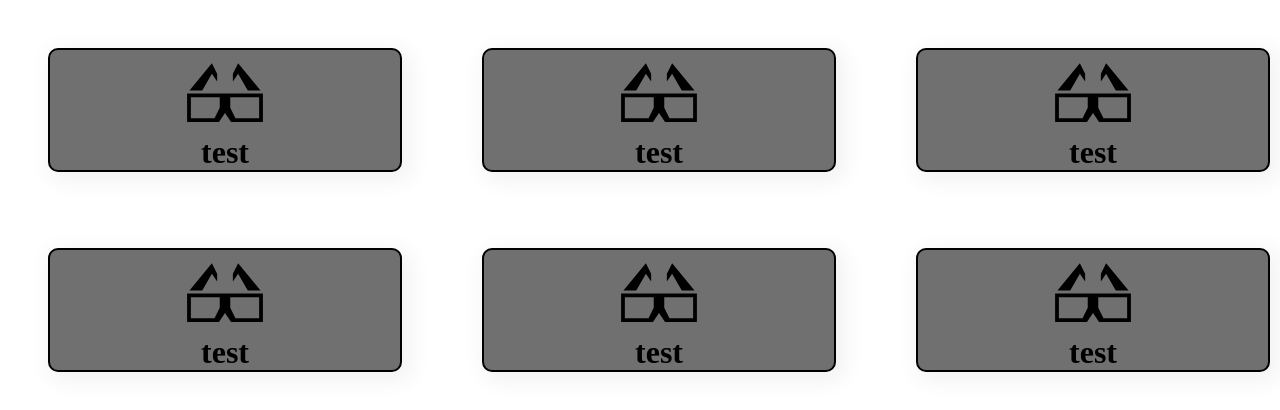
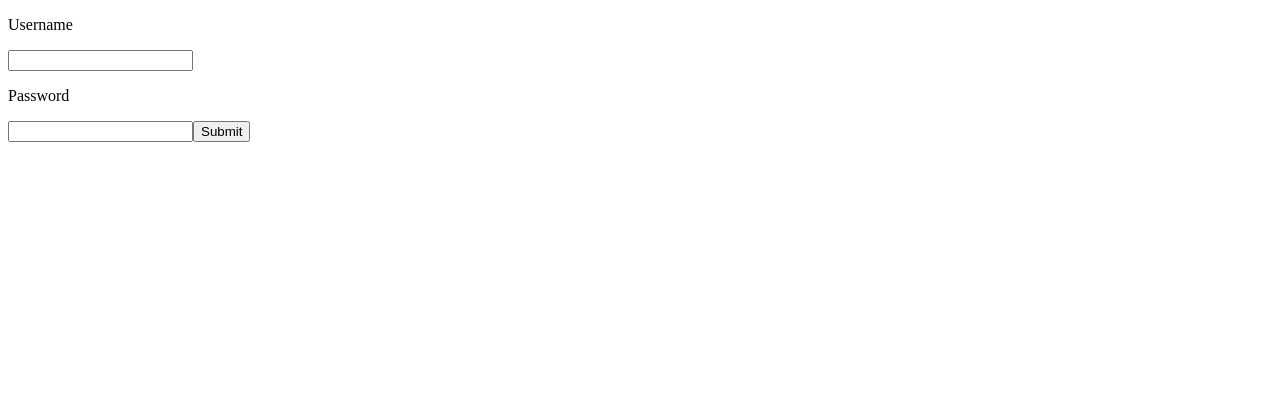
Before and after one commit to LucaLeukert/Emergency-Service, a React (Vite) app: page / in a window 1280 px wide. Shown: the top 410 px of the page. Built offline with nearby package versions, Linux system fonts and the light colour scheme.

Commit message:
added basic login component

```diff
--- a/package.json
+++ b/package.json
@@ -10,7 +10,8 @@
   "dependencies": {
     "react": "^17.0.2",
     "react-dom": "^17.0.2",
-    "react-icons": "^4.3.1"
+    "react-icons": "^4.3.1",
+    "react-router-dom": "^6.2.1"
   },
   "devDependencies": {
     "@types/react": "^17.0.33",
--- a/src/App.tsx
+++ b/src/App.tsx
@@ -1,10 +1,14 @@
 import './styles/App.css'
 import HomeScreen from './components/HomeScreen/HomeScreen'
+import Login from './components/Login/Login'
+import { useState } from 'react'
 
 function App() {
+    const [token, setToken] = useState('')
+
     return (
         <div className='App'>
-            <HomeScreen />
+            {token ? <HomeScreen /> : <Login setToken={setToken} />}
         </div>
     )
 }
--- /dev/null
+++ b/src/components/Login/Login.tsx
@@ -0,0 +1,57 @@
+import React, { FormEvent, useState } from 'react'
+
+async function loginUser({
+    username,
+    password,
+}: {
+    username: string
+    password: string
+}) {
+    return fetch('http://localhost:8080/login', {
+        method: 'POST',
+        headers: {
+            'Content-Type': 'application/json',
+        },
+        body: JSON.stringify(username + ':' + password),
+    }).then((data) => data.json())
+}
+
+export default function Login({
+    setToken,
+}: {
+    setToken: (token: string) => void
+}) {
+    const [username, setUserName] = useState('')
+    const [password, setPassword] = useState('')
+
+    const handleSubmit = async (event: FormEvent) => {
+        event.preventDefault()
+        const token = await loginUser({
+            username,
+            password,
+        })
+        setToken(token)
+    }
+
+    return (
+        <div className='Login'>
+            <form className='login-form' onSubmit={handleSubmit}>
+                <label className='username-lable'>
+                    <p>Username</p>
+                    <input
+                        type='text'
+                        onChange={(e) => setUserName(e.target.value)}
+                    />
+                </label>
+                <label className='password-lable'>
+                    <p>Password</p>
+                    <input
+                        type='password'
+                        onChange={(e) => setPassword(e.target.value)}
+                    />
+                </label>
+                <button type='submit'>Submit</button>
+            </form>
+        </div>
+    )
+}
```
